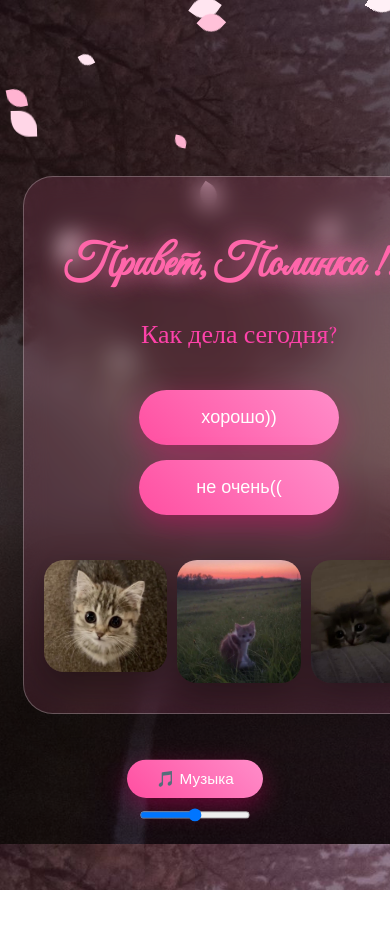
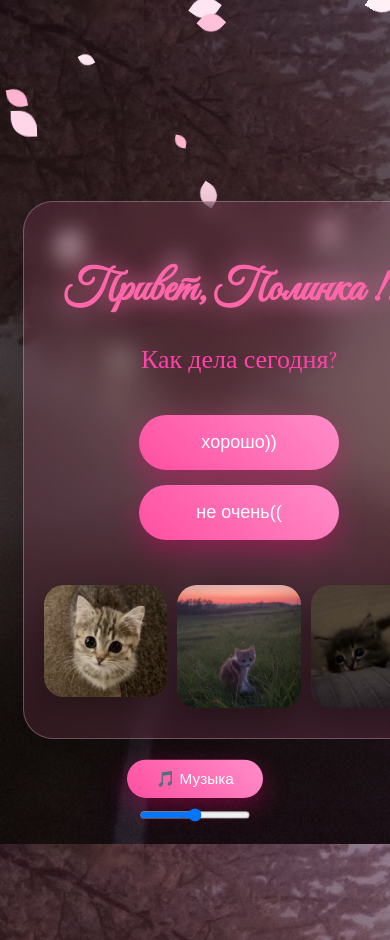
Before and after one commit to korolnax9/syte-, a plain HTML site: page index.html in a window 390 px wide. Shown: the top 940 px of the page. Before the commit the page ends 890 px from the top, so only its background shows below. Drawn offline with nearby package versions, Linux system fonts and the light colour scheme.

```diff
--- a/style.css
+++ b/style.css
@@ -539,7 +539,7 @@
 
         min-height:100vh;
 
-        padding:15px;
+        padding:40px 15px;
 
     }
 
```
